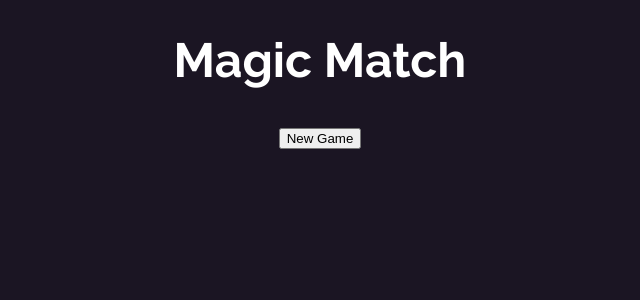
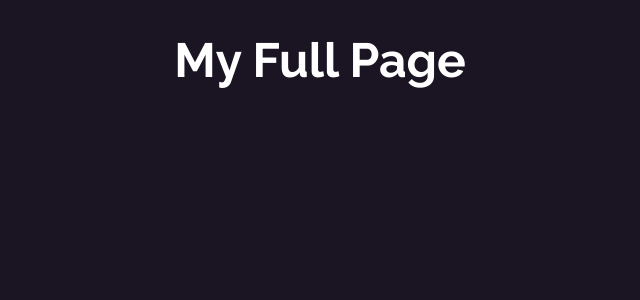
Before and after one commit to antontre1/react-bp, a React (Create React App) app: page / in a window 1280 px wide. Shown: the top 300 px of the page, without its empty margins (320-960 px from the left). Built offline with nearby package versions, Linux system fonts and the light colour scheme.

Commit message:
initial commit - fixed

```diff
--- a/src/App.js
+++ b/src/App.js
@@ -1,8 +1,7 @@
 function App() {
   return (
     <div className="App">
-      <h1>Magic Match</h1>
-      <button>New Game</button>
+      <h1>My Full Page</h1>
     </div>
   )
 
```
